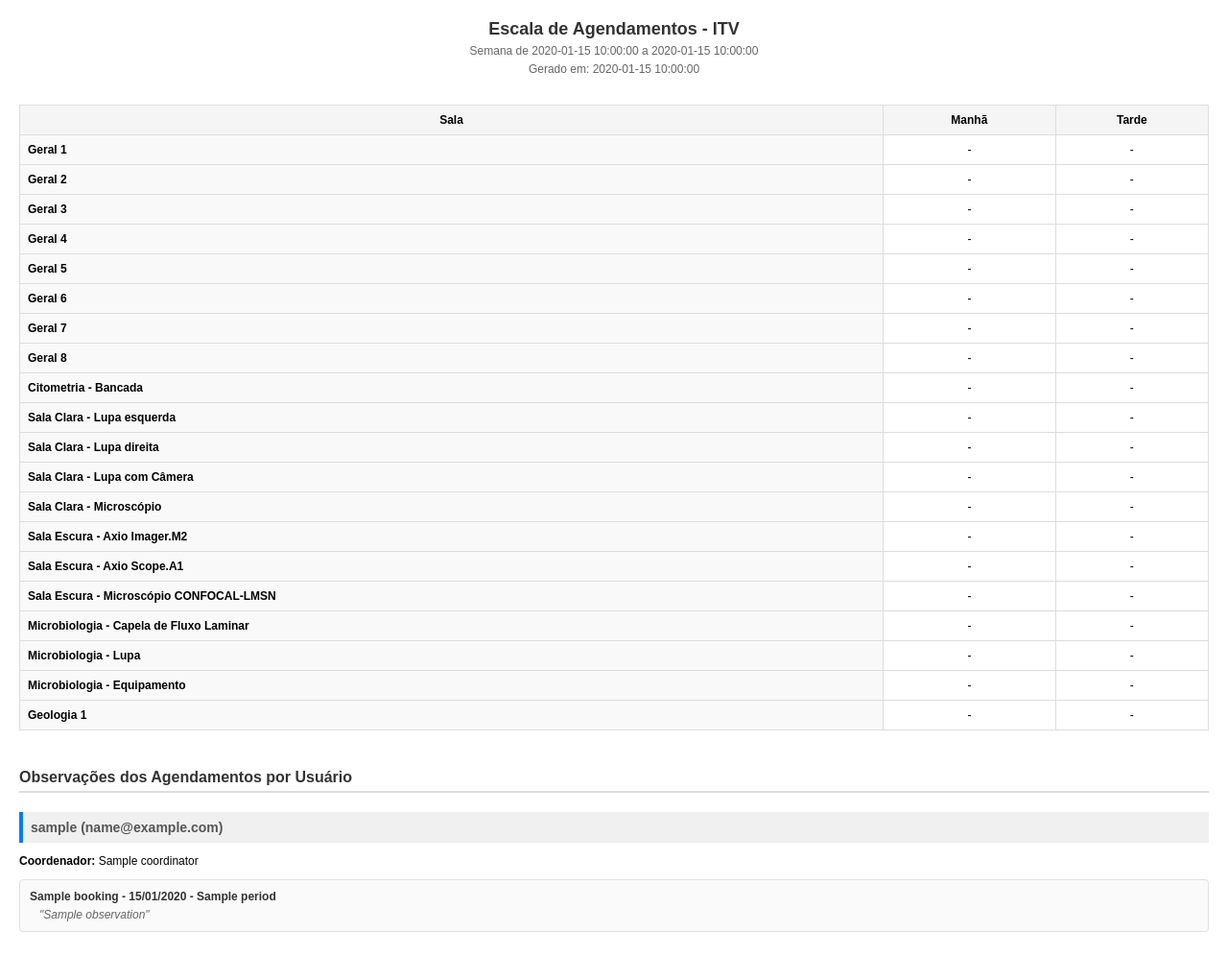
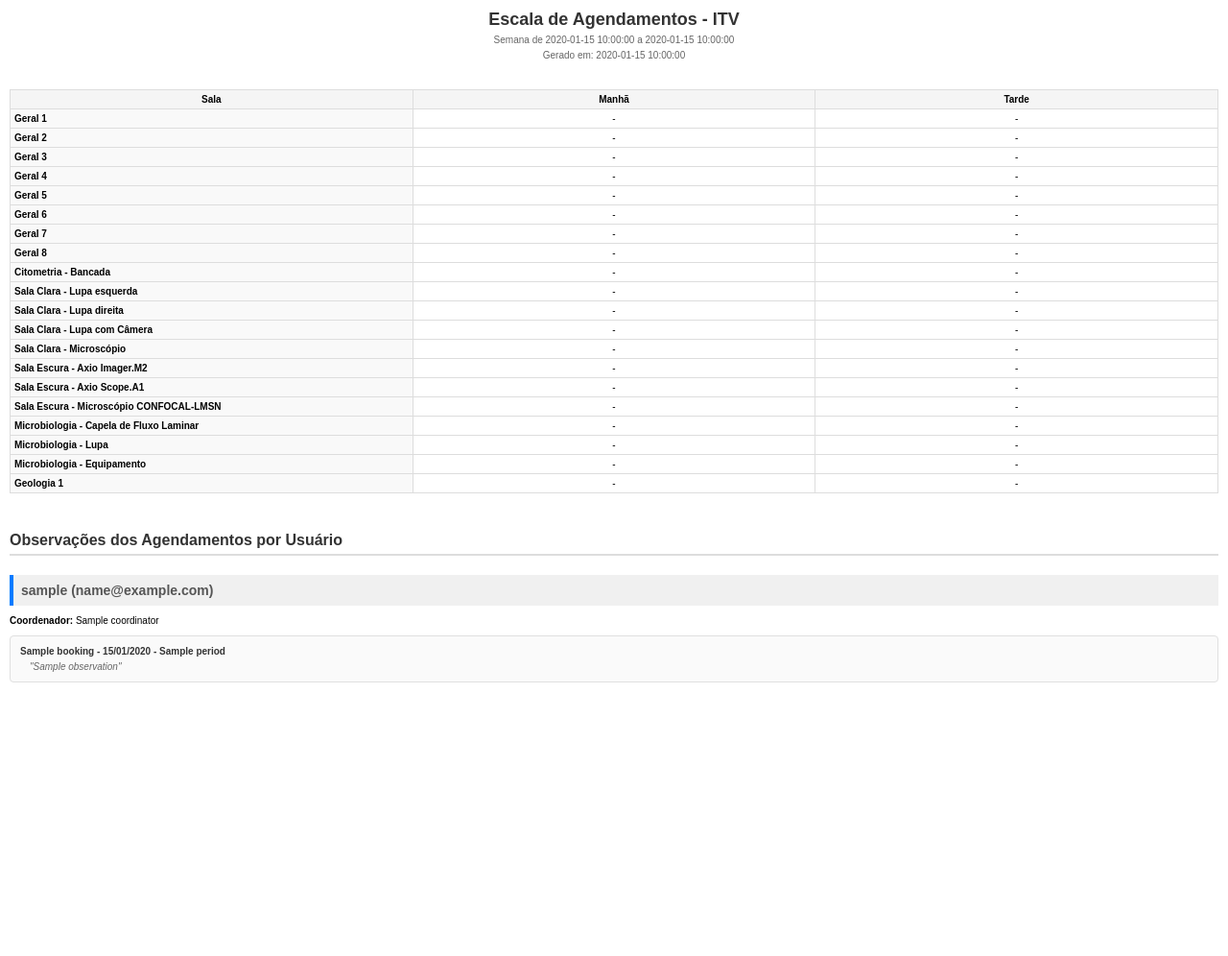
Before and after one commit to PauloCosta30/lab_scheduler, a Flask app: template lab_scheduler/src/templates/schedule_pdf_template.html in a window 1280 px wide. Shown: the whole page at 96% size. After the commit the page ends 711 px from the top, so only its background shows below. Run offline with Flask 3, Linux system fonts and the light colour scheme; the template is opened without the code that fills it: values that come from a table or form of the project are taken from there, most other values are stand-ins (such as "Sample title", 1, 10 or a date in 2020).

Commit message:
schedule_pdf_template.html

```diff
--- a/lab_scheduler/src/templates/schedule_pdf_template.html
+++ b/lab_scheduler/src/templates/schedule_pdf_template.html
@@ -7,8 +7,8 @@
     <style>
         body {
             font-family: Arial, sans-serif;
-            margin: 20px;
-            font-size: 12px;
+            margin: 10px;
+            font-size: 10px;
         }
         .header {
             text-align: center;
@@ -27,13 +27,18 @@
             width: 100%;
             border-collapse: collapse;
             margin-bottom: 30px;
+            table-layout: fixed;
+            font-size: 10px;
         }
         .schedule-table th,
         .schedule-table td {
             border: 1px solid #ddd;
-            padding: 8px;
+            padding: 4px;
             text-align: center;
             vertical-align: middle;
+            max-width: 60px;
+            word-wrap: break-word;
+            overflow-wrap: break-word;
         }
         .schedule-table th {
             background-color: #f5f5f5;
```
